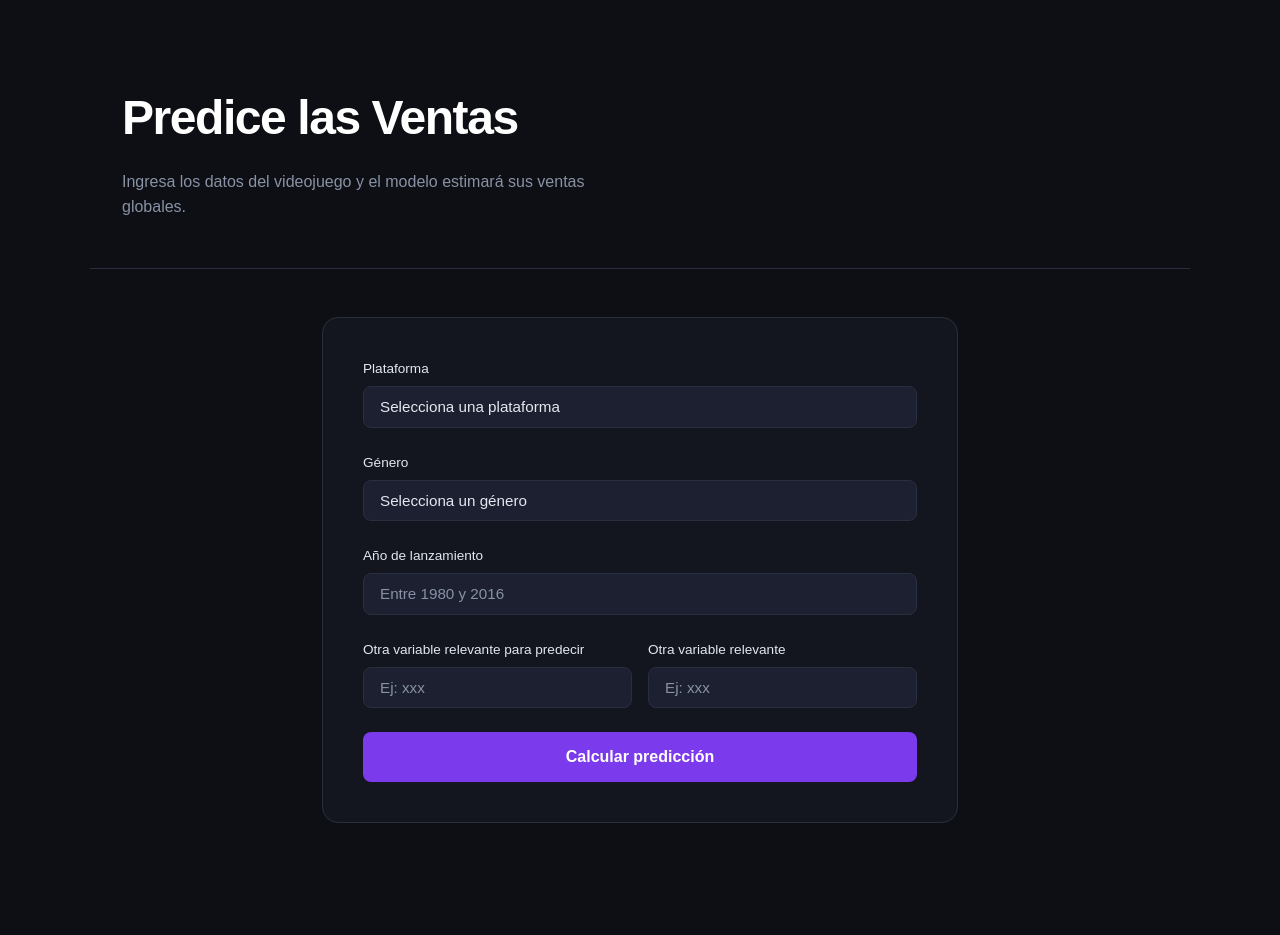
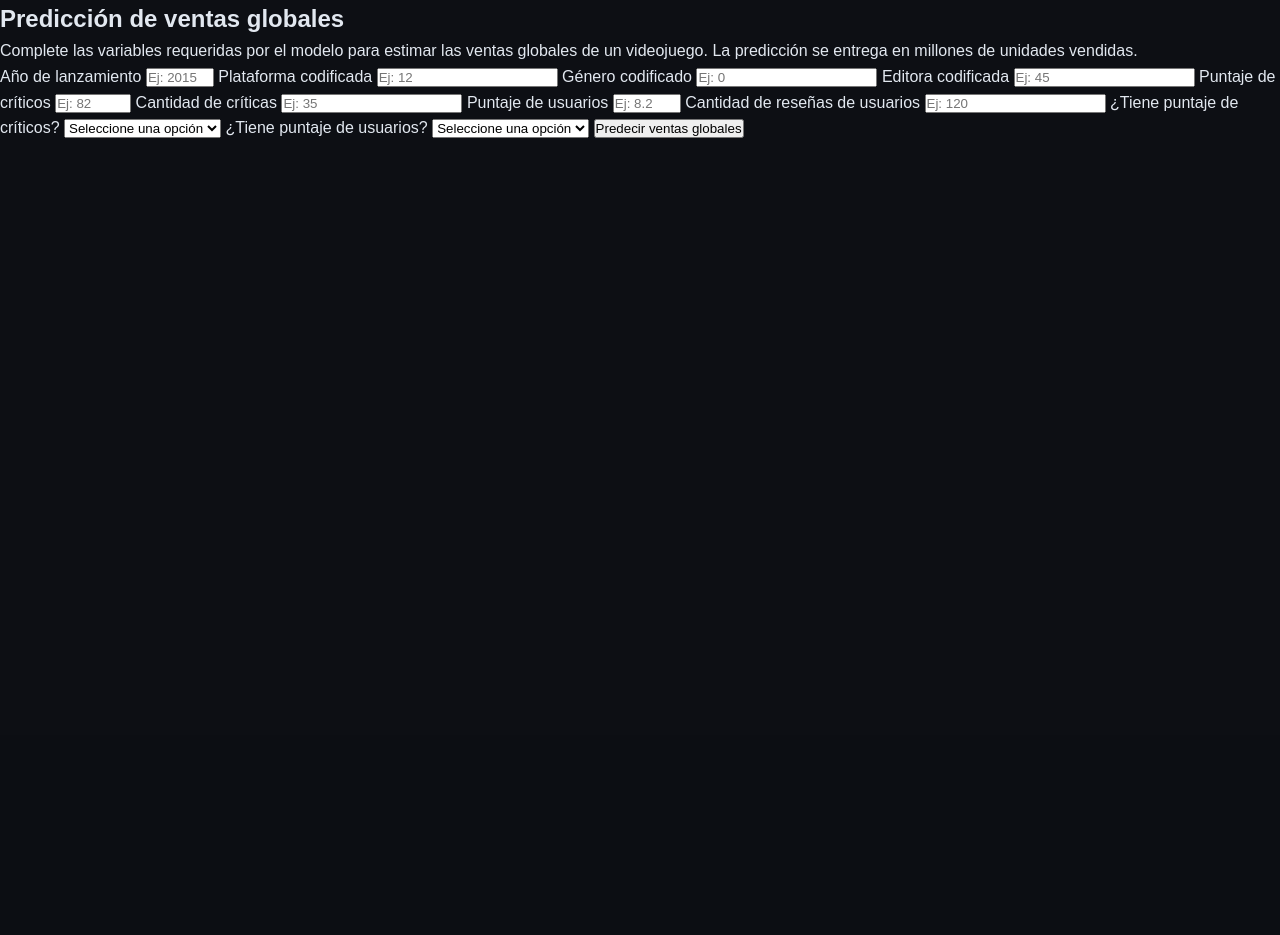
Before and after one commit to sdelrioxx/web-proy-flask, a Flask app: page /prediccion in a window 1280 px wide. Shown: the part 65-1000 px from the top of the page. After the commit the page ends 203 px from the top, so only its background shows below. Run offline with Flask 3, Linux system fonts and the light colour scheme.

Commit message:
Adaptando variables solicitadas a las usadas por el modelo

```diff
--- a/templates/prediccion.html
+++ b/templates/prediccion.html
@@ -1,98 +1,127 @@
 {% extends "base.html" %}
-{% block title %}Predicción · GameSales ML{% endblock %}
+
+{% block title %}Predicción de Ventas{% endblock %}
 
 {% block content %}
+<section class="prediction-section">
+    <h1>Predicción de ventas globales</h1>
 
-<section class="page-header">
-    <h1>Predice las Ventas</h1>
-    <p class="page-sub">Ingresa los datos del videojuego y el modelo estimará sus ventas globales.</p>
-</section>
+    <p>
+        Complete las variables requeridas por el modelo para estimar las ventas globales
+        de un videojuego. La predicción se entrega en millones de unidades vendidas.
+    </p>
 
-<section class="prediccion-section">
-    <div class="form-container">
-        <form method="POST" action="/prediccion">
+    <form method="POST" action="{{ url_for('prediccion') }}" class="prediction-form">
 
-            <div class="form-group">
-                <label for="platform">Plataforma</label>
-                <select id="platform" name="platform" required>
-                    <option value="">Selecciona una plataforma</option>
-                    <option value="2600">2600</option>
-                    <option value="SAT">SAT</option>
-                    <option value="3DS">3DS</option>
-                    <option value="DC">DC</option>
-                    <option value="DS">DS</option>
-                    <option value="GB">GB</option>
-                    <option value="GBA">GBA</option>
-                    <option value="GC">GC</option>
-                    <option value="GEN">GEN</option>
-                    <option value="N64">N64</option>
-                    <option value="NES">NES</option>
-                    <option value="NG">NG</option>
-                    <option value="PC">PC</option>
-                    <option value="PS">PS</option>
-                    <option value="PS2">PS2</option>
-                    <option value="PS3">PS3</option>
-                    <option value="PS4">PS4</option>
-                    <option value="PSP">PSP</option>
-                    <option value="PSV">PSV</option>
-                    <option value="SCD">SCD</option>
-                    <option value="SNES">SNES</option>
-                    <option value="Wii">Wii</option>
-                    <option value="WiiU">WiiU</option>
-                    <option value="WS">WS</option>
-                    <option value="X360">X360</option>
-                    <option value="XB">XB</option>
-                    <option value="XOne">XOne</option>
-                </select>
-            </div>
+        <label for="year_of_release">Año de lanzamiento</label>
+        <input
+            type="number"
+            id="year_of_release"
+            name="year_of_release"
+            min="1970"
+            max="2030"
+            step="1"
+            required
+            placeholder="Ej: 2015">
 
-            <div class="form-group">
-                <label for="genre">Género</label>
-                <select id="genre" name="genre" required>
-                    <option value="">Selecciona un género</option>
-                    <option value="Action">Acción</option>
-                    <option value="Adventure">Aventura</option>
-                    <option value="Fighting">Pelea</option>
-                    <option value="Misc">Misceláneo</option>
-                    <option value="Platform">Plataformas</option>
-                    <option value="Puzzle">Puzzle</option>
-                    <option value="Racing">Carreras</option>
-                    <option value="Role-Playing">RPG</option>
-                    <option value="Shooter">Shooter</option>
-                    <option value="Simulation">Simulación</option>
-                    <option value="Sports">Deportes</option>
-                    <option value="Strategy">Estrategia</option>
-                </select>
-            </div>
+        <label for="platform_encoded">Plataforma codificada</label>
+        <input
+            type="number"
+            id="platform_encoded"
+            name="platform_encoded"
+            step="1"
+            required
+            placeholder="Ej: 12">
 
-            <div class="form-group">
-                <label for="year">Año de lanzamiento</label>
-                <input type="number" id="year" name="year" min="1980" max="2030" placeholder="Entre 1980 y 2016" required>
-            </div>
+        <label for="genre_encoded">Género codificado</label>
+        <input
+            type="number"
+            id="genre_encoded"
+            name="genre_encoded"
+            step="1"
+            required
+            placeholder="Ej: 0">
 
-            <div class="form-row">
-                <div class="form-group">
-                    <label for="na_sales">Otra variable relevante para predecir</label>
-                    <input type="number" id="na_sales" name="na_sales" step="0.01" min="0" placeholder="Ej: xxx" required>
-                </div>
-                <div class="form-group">
-                    <label for="eu_sales">Otra variable relevante</label>
-                    <input type="number" id="eu_sales" name="eu_sales" step="0.01" min="0" placeholder="Ej: xxx" required>
-                </div>
-            </div>
+        <label for="publisher_encoded">Editora codificada</label>
+        <input
+            type="number"
+            id="publisher_encoded"
+            name="publisher_encoded"
+            step="1"
+            required
+            placeholder="Ej: 45">
 
-            <button type="submit" class="btn-primary btn-full">Calcular predicción</button>
-        </form>
-    </div>
+        <label for="critic_score">Puntaje de críticos</label>
+        <input
+            type="number"
+            id="critic_score"
+            name="critic_score"
+            min="0"
+            max="100"
+            step="0.1"
+            required
+            placeholder="Ej: 82">
+
+        <label for="critic_count">Cantidad de críticas</label>
+        <input
+            type="number"
+            id="critic_count"
+            name="critic_count"
+            min="0"
+            step="1"
+            required
+            placeholder="Ej: 35">
+
+        <label for="user_score">Puntaje de usuarios</label>
+        <input
+            type="number"
+            id="user_score"
+            name="user_score"
+            min="0"
+            max="10"
+            step="0.1"
+            required
+            placeholder="Ej: 8.2">
+
+        <label for="user_count">Cantidad de reseñas de usuarios</label>
+        <input
+            type="number"
+            id="user_count"
+            name="user_count"
+            min="0"
+            step="1"
+            required
+            placeholder="Ej: 120">
+
+        <label for="has_critic_score">¿Tiene puntaje de críticos?</label>
+        <select id="has_critic_score" name="has_critic_score" required>
+            <option value="">Seleccione una opción</option>
+            <option value="1">Sí</option>
+            <option value="0">No</option>
+        </select>
+
+        <label for="has_user_score">¿Tiene puntaje de usuarios?</label>
+        <select id="has_user_score" name="has_user_score" required>
+            <option value="">Seleccione una opción</option>
+            <option value="1">Sí</option>
+            <option value="0">No</option>
+        </select>
+
+        <button type="submit">Predecir ventas globales</button>
+    </form>
 
     {% if resultado %}
-    <div class="resultado-box">
-        <p class="resultado-label">Ventas globales estimadas</p>
-        <p class="resultado-valor">{{ resultado }}</p>
-        <p class="resultado-hint">millones de unidades vendidas</p>
-    </div>
+        <div class="resultado">
+            <h2>Resultado de la predicción</h2>
+            <p>{{ resultado }}</p>
+        </div>
     {% endif %}
 
+    {% if error %}
+        <div class="error">
+            <h2>Error</h2>
+            <p>{{ error }}</p>
+        </div>
+    {% endif %}
 </section>
-
 {% endblock %}
```
